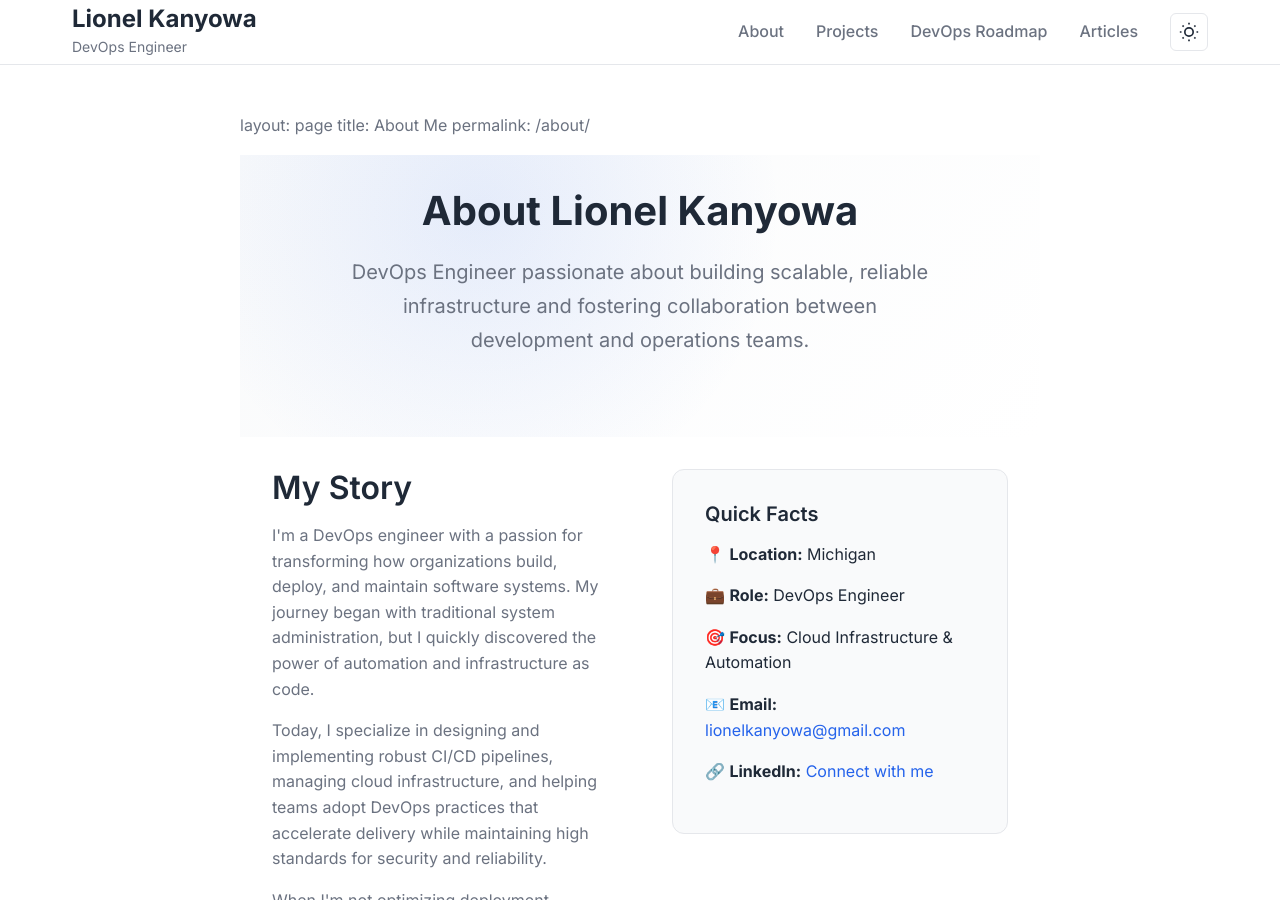
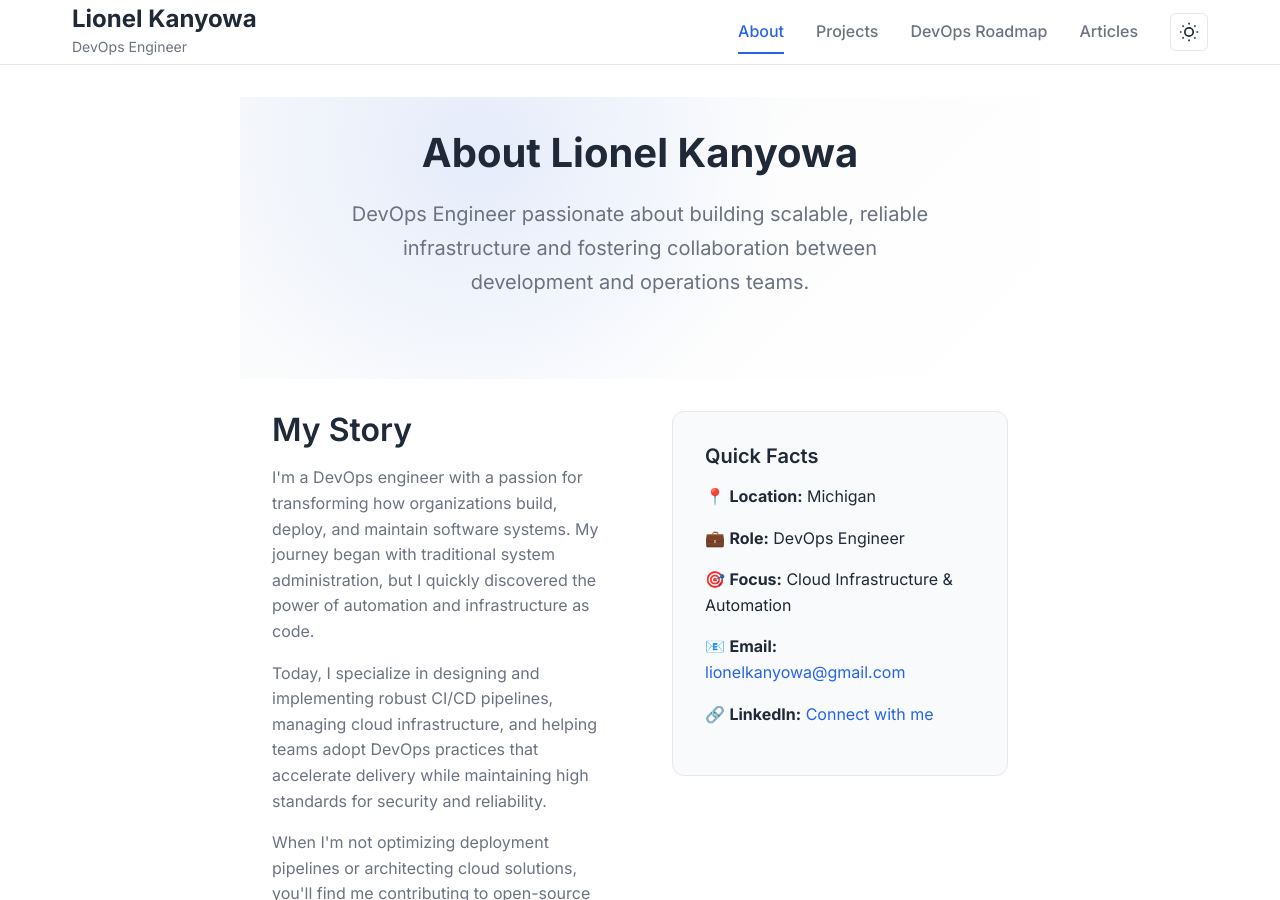
Before and after one commit to lionelkanyowa/lionelkanyowa.github.io, a Jekyll site: the page built from about.md, in a window 1280 px wide and 900 px high. Built offline with Jekyll 4.4.1, drawn with Linux system fonts in a browser that asks for light colours; our own code applies the rules of GitHub Pages for plain Markdown files.

Commit message:
chore: updated about.md

```diff
--- a/about.md
+++ b/about.md
@@ -1,80 +1,129 @@
-layout: page title: About Me permalink: /about/
-<div class="hero section-small"> <div class="wrapper"> <h1>About Lionel Kanyowa</h1> <p class="hero-subtitle">DevOps Engineer passionate about building scalable, reliable infrastructure and fostering collaboration between development and operations teams.</p> </div> </div> <section class="section-small"> <div class="wrapper"> <div class="grid-2-col"> <div> <h2>My Story</h2> <p> I'm a DevOps engineer with a passion for transforming how organizations build, deploy, and maintain software systems. My journey began with traditional system administration, but I quickly discovered the power of automation and infrastructure as code. </p> <p> Today, I specialize in designing and implementing robust CI/CD pipelines, managing cloud infrastructure, and helping teams adopt DevOps practices that accelerate delivery while maintaining high standards for security and reliability. </p> <p> When I'm not optimizing deployment pipelines or architecting cloud solutions, you'll find me contributing to open-source projects, writing technical articles, or exploring the latest developments in cloud-native technologies. </p> </div>
-  <div class="card">
-    <h3>Quick Facts</h3>
-    <ul class="list-none">
-      <li class="list-item">📍 <strong>Location:</strong> {{ site.author.location }}</li>
-      <li class="list-item">💼 <strong>Role:</strong> DevOps Engineer</li>
-      <li class="list-item">🎯 <strong>Focus:</strong> Cloud Infrastructure & Automation</li>
-      <li class="list-item">📧 <strong>Email:</strong> <a href="mailto:{{ site.author.email }}">{{ site.author.email }}</a></li>
-      <li class="list-item">🔗 <strong>LinkedIn:</strong> <a href="https://linkedin.com/in/{{ site.author.linkedin }}" target="_blank">Connect with me</a></li>
-    </ul>
-  </div>
-</div>
-</div> </section> <section class="section-standard"> <div class="wrapper"> <h2 class="text-center mb-3">Technical Expertise</h2>
-<div class="card-grid">
-  <div class="card">
-    <h3>☁️ Cloud Platforms</h3>
-    <p><strong>Amazon Web Services (AWS)</strong> - EC2, S3, RDS, Lambda, CloudFormation, EKS</p>
-    <p><strong>Microsoft Azure</strong> - Virtual Machines, Azure DevOps, AKS, ARM Templates</p>
-    <p><strong>Google Cloud Platform</strong> - Compute Engine, GKE, Cloud Build, Terraform</p>
-  </div>
+---
+layout: page
+title: About Me
+permalink: /about/
+---
 
-  <div class="card">
-    <h3>🔧 Infrastructure & Configuration</h3>
-    <p><strong>Infrastructure as Code</strong> - Terraform, CloudFormation, ARM Templates</p>
-    <p><strong>Configuration Management</strong> - Ansible, Chef, Puppet</p>
-    <p><strong>Containerization</strong> - Docker, Kubernetes, Helm, Docker Compose</p>
-  </div>
-
-  <div class="card">
-    <h3>🚀 CI/CD & Automation</h3>
-    <p><strong>Pipeline Tools</strong> - Jenkins, GitLab CI, GitHub Actions, Azure DevOps</p>
-    <p><strong>Version Control</strong> - Git, GitFlow, GitOps workflows</p>
-    <p><strong>Scripting</strong> - Python, Bash, PowerShell, Go</p>
-  </div>
-
-  <div class="card">
-    <h3>📊 Monitoring & Observability</h3>
-    <p><strong>Monitoring Stack</strong> - Prometheus, Grafana, ELK Stack, DataDog</p>
-    <p><strong>APM Tools</strong> - New Relic, AppDynamics, Jaeger</p>
-    <p><strong>Log Management</strong> - Elasticsearch, Logstash, Kibana, Fluentd</p>
-  </div>
-</div>
-</div> </section> <section class="section-alt"> <div class="wrapper"> <h2 class="text-center mb-3">Certifications & Learning</h2>
-<div class="grid-3-col">
-  <div class="text-center">
-    <div class="text-4xl">🏆</div>
-    <h4>AWS Certified</h4>
-    <p class="text-muted">Solutions Architect - Associate</p>
-  </div>
-
-  <div class="text-center">
-    <div class="text-4xl">⚙️</div>
-    <h4>Kubernetes</h4>
-    <p class="text-muted">Certified Kubernetes Administrator (CKA)</p>
-  </div>
-
-  <div class="text-center">
-    <div class="text-4xl">🔒</div>
-    <h4>Security+</h4>
-    <p class="text-muted">CompTIA Security+ Certified</p>
+<div class="hero section-small">
+  <div class="wrapper">
+    <h1>About Lionel Kanyowa</h1>
+    <p class="hero-subtitle">DevOps Engineer passionate about building scalable, reliable infrastructure and fostering collaboration between development and operations teams.</p>
   </div>
 </div>
 
-<div class="text-center mt-2">
-  <p class="text-muted">Always learning and staying current with the latest in DevOps and cloud technologies</p>
-</div>
-</div> </section> <section class="section-standard"> <div class="wrapper text-center"> <h2>Let's Connect</h2> <p class="text-muted mb-2"> I'm always interested in discussing DevOps challenges, sharing knowledge, and exploring collaboration opportunities. </p>
-<div class="flex-center">
-  <a href="mailto:{{ site.author.email }}" class="btn">
-    📧 Email Me
-  </a>
-  <a href="https://linkedin.com/in/{{ site.author.linkedin }}" class="btn btn-outline" target="_blank">
-    💼 LinkedIn
-  </a>
-  <a href="https://github.com/{{ site.author.github }}" class="btn btn-outline" target="_blank">
-    💻 GitHub
-  </a>
-</div>
-</div> </section>
+<section class="section-small">
+  <div class="wrapper">
+    <div class="grid-2-col">
+      <div>
+        <h2>My Story</h2>
+        <p>
+          I'm a DevOps engineer with a passion for transforming how organizations build, deploy, and maintain software systems. My journey began with traditional system administration, but I quickly discovered the power of automation and infrastructure as code.
+        </p>
+        <p>
+          Today, I specialize in designing and implementing robust CI/CD pipelines, managing cloud infrastructure, and helping teams adopt DevOps practices that accelerate delivery while maintaining high standards for security and reliability.
+        </p>
+        <p>
+          When I'm not optimizing deployment pipelines or architecting cloud solutions, you'll find me contributing to open-source projects, writing technical articles, or exploring the latest developments in cloud-native technologies.
+        </p>
+      </div>
+
+      <div class="card">
+        <h3>Quick Facts</h3>
+        <ul class="list-none">
+          <li class="list-item">📍 <strong>Location:</strong> Michigan</li>
+          <li class="list-item">💼 <strong>Role:</strong> DevOps Engineer</li>
+          <li class="list-item">🎯 <strong>Focus:</strong> Cloud Infrastructure & Automation</li>
+          <li class="list-item">📧 <strong>Email:</strong> <a href="mailto:lionelkanyowa@gmail.com">lionelkanyowa@gmail.com</a></li>
+          <li class="list-item">🔗 <strong>LinkedIn:</strong> <a href="https://linkedin.com/in/lionel-kanyowa" target="_blank">Connect with me</a></li>
+        </ul>
+      </div>
+    </div>
+  </div>
+</section>
+
+<section class="section-standard">
+  <div class="wrapper">
+    <h2 class="text-center mb-3">Technical Expertise</h2>
+
+    <div class="card-grid">
+      <div class="card">
+        <h3>☁️ Cloud Platforms</h3>
+        <p><strong>Amazon Web Services (AWS)</strong> - EC2, S3, RDS, Lambda, CloudFormation, EKS</p>
+        <p><strong>Microsoft Azure</strong> - Virtual Machines, Azure DevOps, AKS, ARM Templates</p>
+        <p><strong>Google Cloud Platform</strong> - Compute Engine, GKE, Cloud Build, Terraform</p>
+      </div>
+
+      <div class="card">
+        <h3>🔧 Infrastructure & Configuration</h3>
+        <p><strong>Infrastructure as Code</strong> - Terraform, CloudFormation, ARM Templates</p>
+        <p><strong>Configuration Management</strong> - Ansible, Chef, Puppet</p>
+        <p><strong>Containerization</strong> - Docker, Kubernetes, Helm, Docker Compose</p>
+      </div>
+
+      <div class="card">
+        <h3>🚀 CI/CD & Automation</h3>
+        <p><strong>Pipeline Tools</strong> - Jenkins, GitLab CI, GitHub Actions, Azure DevOps</p>
+        <p><strong>Version Control</strong> - Git, GitFlow, GitOps workflows</p>
+        <p><strong>Scripting</strong> - Python, Bash, PowerShell, Go</p>
+      </div>
+
+      <div class="card">
+        <h3>📊 Monitoring & Observability</h3>
+        <p><strong>Monitoring Stack</strong> - Prometheus, Grafana, ELK Stack, DataDog</p>
+        <p><strong>APM Tools</strong> - New Relic, AppDynamics, Jaeger</p>
+        <p><strong>Log Management</strong> - Elasticsearch, Logstash, Kibana, Fluentd</p>
+      </div>
+    </div>
+  </div>
+</section>
+
+<section class="section-alt">
+  <div class="wrapper">
+    <h2 class="text-center mb-3">Certifications & Learning</h2>
+
+    <div class="grid-3-col">
+      <div class="text-center">
+        <div class="text-4xl">🏆</div>
+        <h4>AWS Certified</h4>
+        <p class="text-muted">Solutions Architect - Associate</p>
+      </div>
+
+      <div class="text-center">
+        <div class="text-4xl">⚙️</div>
+        <h4>Kubernetes</h4>
+        <p class="text-muted">Certified Kubernetes Administrator (CKA)</p>
+      </div>
+
+      <div class="text-center">
+        <div class="text-4xl">🔒</div>
+        <h4>Security+</h4>
+        <p class="text-muted">CompTIA Security+ Certified</p>
+      </div>
+    </div>
+
+    <div class="text-center mt-2">
+      <p class="text-muted">Always learning and staying current with the latest in DevOps and cloud technologies</p>
+    </div>
+  </div>
+</section>
+
+<section class="section-standard">
+  <div class="wrapper text-center">
+    <h2>Let's Connect</h2>
+    <p class="text-muted mb-2">
+      I'm always interested in discussing DevOps challenges, sharing knowledge, and exploring collaboration opportunities.
+    </p>
+
+    <div class="flex-center">
+      <a href="mailto:lionelkanyowa@gmail.com" class="btn">
+        📧 Email Me
+      </a>
+      <a href="https://linkedin.com/in/lionel-kanyowa" class="btn btn-outline" target="_blank">
+        💼 LinkedIn
+      </a>
+      <a href="https://github.com/lionelkanyowa" class="btn btn-outline" target="_blank">
+        💻 GitHub
+      </a>
+    </div>
+  </div>
+</section>
```
